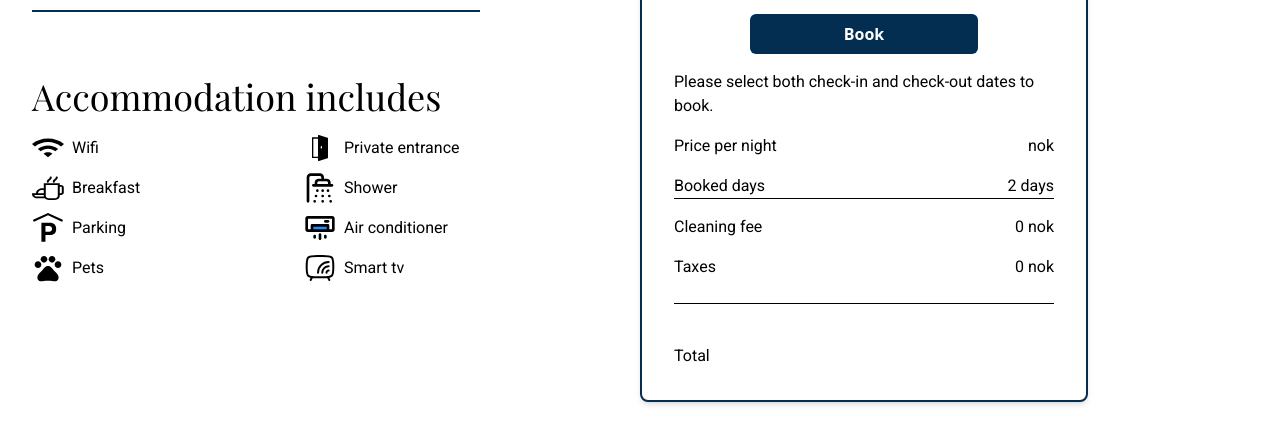
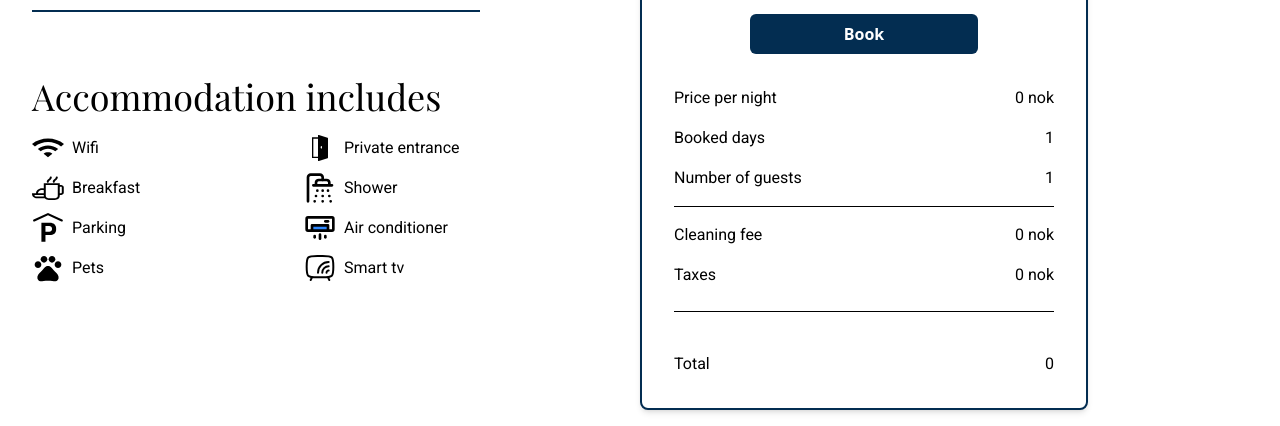
Before and after one commit to AngelosZar/holidaze, a React (Vite) app: page /venue/1 in a window 1280 px wide. Shown: the part 1046-1472 px from the top of the page. Built offline with nearby package versions, Linux system fonts and the light colour scheme; no server answers; a web font is replaced by a local one.

Commit message:
useEffect to keep state with priceDropDown component

```diff
--- a/src/components/onSingleVenue/BookAside.jsx
+++ b/src/components/onSingleVenue/BookAside.jsx
@@ -2,13 +2,26 @@ import DateRangeSelector from '../utilities/DateRangeSelector';
 import NumberDropDown from '../utilities/NumberDropDown';
 import datePickerStore from '../../stores/datePickerStore';
 import dayjs from 'dayjs';
+import { use, useEffect, useState } from 'react';
 
 function BookAside({ venue }) {
+  const [alertMessage, setAlertMessage] = useState('');
   const { checkInDate, checkOutDate, nights, pax, reset } = datePickerStore();
 
   let maxNumberOfGuests = venue?.maxGuests;
 
+  useEffect(() => {
+    if (alertMessage && (checkInDate || checkOutDate)) {
+      setAlertMessage('');
+    }
+  }, [checkInDate, checkOutDate, alertMessage]);
+
   function handleButtonClick() {
+    if (!checkInDate || !checkOutDate) {
+      setAlertMessage('No inputs');
+      return;
+    }
+
     const formattedCheckIn =
       checkInDate && typeof checkInDate.format === 'function'
         ? checkInDate.format('YYYY-MM-DD') //check again api format
@@ -29,8 +42,8 @@ function BookAside({ venue }) {
     // submirt booking data
     // reset();
   }
-
-  const isBookButtonDisabled = !checkInDate || !checkOutDate;
+  // or just disable the button???
+  // const isBookButtonDisabled = !checkInDate || !checkOutDate;
 
   return (
     <div className="w-full flex flex-col max-w-md p-8 bg-white rounded-lg shadow-md border-2 border-primary">
@@ -43,12 +56,15 @@ function BookAside({ venue }) {
       <button
         className="btn-primary mb-4 w-full max-w-[60%] mx-auto"
         onClick={handleButtonClick}
-        disabled={isBookButtonDisabled}
+        // disabled={isBookButtonDisabled}
       >
         Book
       </button>
-      {isBookButtonDisabled && (
+      {/* add styles */}
+      {alertMessage === 'No inputs' ? (
         <p>Please select both check-in and check-out dates to book.</p>
+      ) : (
+        ''
       )}
       <PriceDropDown venue={venue} />
     </div>
@@ -58,13 +74,34 @@ function BookAside({ venue }) {
 export default BookAside;
 
 function PriceDropDown({ venue }) {
+  const {
+    nights,
+    pax,
+    pricePerNight,
+    setPricePerNight,
+    totalPrice,
+    calculateTotalPrice,
+  } = datePickerStore();
+  useEffect(() => {
+    if (venue?.price) {
+      setPricePerNight(venue.price);
+    }
+  }, [venue?.price, setPricePerNight]);
+
+  useEffect(() => {
+    calculateTotalPrice();
+  }, [nights, pricePerNight, calculateTotalPrice]);
+
   return (
     <div className="w-full flex flex-col text-center max-w-sm mx-auto">
       <span className="flex flex-row justify-between mt-4">
-        <p>Price per night</p> <p>{venue?.price} nok</p>
+        <p>Price per night</p> <p>{pricePerNight} nok</p>
       </span>
       <span className="flex flex-row justify-between mt-4">
-        <p>Booked days</p> <p>2 days </p>
+        <p>Booked days</p> <p>{nights} </p>
+      </span>
+      <span className="flex flex-row justify-between mt-4 mb-4">
+        <p>Number of guests</p> <p>{pax} </p>
       </span>
       <hr />
       <span className="flex flex-row justify-between mt-4">
@@ -75,7 +112,7 @@ function PriceDropDown({ venue }) {
       </span>
       <hr className="my-6" />
       <span className="flex flex-row justify-between mt-4">
-        <p>Total </p> <p>{venue?.price}</p>
+        <p>Total </p> <p>{totalPrice}</p>
       </span>
     </div>
   );
```
